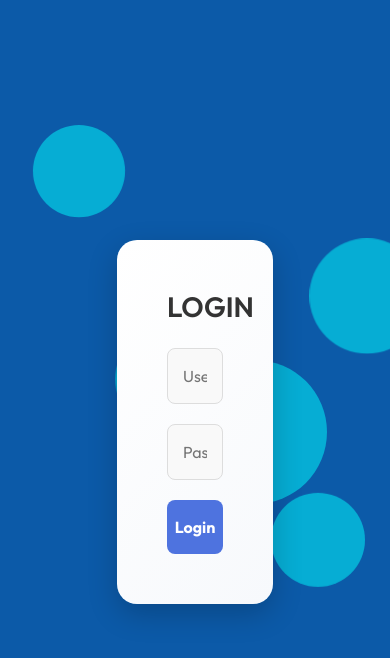
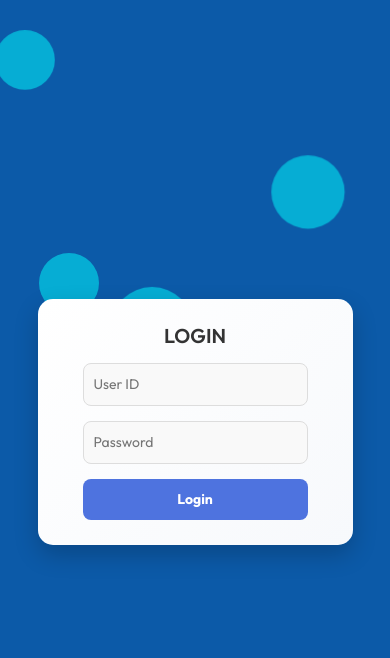
Before and after one commit to sheikh-asif-rahman/Labaid_HRMS, a React (Vite) app in the folder Frontend/: page /loginpage in a window 390 px wide. Shown: the top 658 px of the page. Built offline with nearby package versions, Linux system fonts and the light colour scheme.

Commit message:
26-01-2025

```diff
--- a/Frontend/src/Components/Dashboard/Dashboard.jsx
+++ b/Frontend/src/Components/Dashboard/Dashboard.jsx
@@ -87,16 +87,16 @@ const Dashboard = () => {
           </div>
         </div>
 
-        {/* Card 4 */}
+        {/* Card 4: Employee Directory */}
         <div className="col-md-4 mb-4">
           <div
-            className="card custom-card card-card4"
-            onClick={() => handleCardClick("Card 4")}
+            className="card custom-card card-employee-directory"
+            onClick={() => handleCardClick("")}
           >
             <div className="row g-0">
               <div className="col-md-8">
                 <div className="card-body">
-                  <h5 className="card-title">Card 4</h5>
+                  <h5 className="card-title">Employee Directory</h5>
                 </div>
               </div>
               <div className="col-md-4 d-flex justify-content-center align-items-center">
@@ -106,16 +106,16 @@ const Dashboard = () => {
           </div>
         </div>
 
-        {/* Card 5 */}
+        {/* Card 5: Training and Development */}
         <div className="col-md-4 mb-4">
           <div
-            className="card custom-card card-card5"
-            onClick={() => handleCardClick("Card 5")}
+            className="card custom-card card-training-development"
+            onClick={() => handleCardClick("")}
           >
             <div className="row g-0">
               <div className="col-md-8">
                 <div className="card-body">
-                  <h5 className="card-title">Card 5</h5>
+                  <h5 className="card-title">Training and Development</h5>
                 </div>
               </div>
               <div className="col-md-4 d-flex justify-content-center align-items-center">
@@ -125,16 +125,54 @@ const Dashboard = () => {
           </div>
         </div>
 
-        {/* Card 6 */}
+        {/* Card 6: Leave & Attendance Tracking */}
         <div className="col-md-4 mb-4">
           <div
-            className="card custom-card card-card6"
-            onClick={() => handleCardClick("Card 6")}
+            className="card custom-card card-leave-attendance"
+            onClick={() => handleCardClick("")}
           >
             <div className="row g-0">
               <div className="col-md-8">
                 <div className="card-body">
-                  <h5 className="card-title">Card 6</h5>
+                  <h5 className="card-title">Leave & Attendance Tracking</h5>
+                </div>
+              </div>
+              <div className="col-md-4 d-flex justify-content-center align-items-center">
+                <BsClipboard2Data size={70} />
+              </div>
+            </div>
+          </div>
+        </div>
+
+        {/* Card 7: Onboarding/Offboarding */}
+        <div className="col-md-4 mb-4">
+          <div
+            className="card custom-card card-onboarding-offboarding"
+            onClick={() => handleCardClick("")}
+          >
+            <div className="row g-0">
+              <div className="col-md-8">
+                <div className="card-body">
+                  <h5 className="card-title">Onboarding - Offboarding</h5>
+                </div>
+              </div>
+              <div className="col-md-4 d-flex justify-content-center align-items-center">
+                <BsClipboard2Data size={70} />
+              </div>
+            </div>
+          </div>
+        </div>
+
+        {/* Card 8: Performance Reviews */}
+        <div className="col-md-4 mb-4">
+          <div
+            className="card custom-card card-performance-reviews"
+            onClick={() => handleCardClick("")}
+          >
+            <div className="row g-0">
+              <div className="col-md-8">
+                <div className="card-body">
+                  <h5 className="card-title">Performance Reviews</h5>
                 </div>
               </div>
               <div className="col-md-4 d-flex justify-content-center align-items-center">
--- a/Frontend/src/Components/LoginCom/LoginCom.css
+++ b/Frontend/src/Components/LoginCom/LoginCom.css
@@ -1,4 +1,4 @@
-/* Login Page Styling */
+/* Base styling for login page */
 .logincom-page {
   display: flex;
   justify-content: center;
@@ -84,35 +84,36 @@
   }
 }
 
-  /* Container for the login form */
+/* Login container styling */
 .logincom-container {
-    background: linear-gradient(135deg, #ffffff, #f7f9fc); /* Light gradient background */
+  background: linear-gradient(135deg, #ffffff, #f7f9fc);
   width: 40%;
   padding: 50px;
-    border-radius: 20px; /* More rounded corners for a modern look */
-    box-shadow: 0 10px 30px rgba(0, 0, 0, 0.2); /* Softer and more visible shadow */
+  border-radius: 20px;
+  box-shadow: 0 10px 30px rgba(0, 0, 0, 0.2);
   position: relative;
-    z-index: 1; /* Ensure form is on top of bubbles */
-    text-align: center; /* Center-align the content */
+  z-index: 1;
+  text-align: center;
 }
 
-  /* Heading style */
 .logincom-heading {
-    font-size: 28px; /* Larger font size for better readability */
-    font-weight: 600; /* Bold text */
+  font-size: 28px;
+  font-weight: 600;
   margin-bottom: 25px;
   color: #333;
-    text-transform: uppercase; /* All uppercase for a more formal appearance */
+  text-transform: uppercase;
 }
 
-  /* Form styling */
 .logincom-form {
   display: flex;
   flex-direction: column;
-    gap: 20px; /* Add consistent spacing between elements */
+  gap: 20px;
 }
 
-  /* Input styling */
+.logincom-form-group {
+  width: 100%;
+}
+
 .logincom-form-input {
   width: 100%;
   padding: 15px;
@@ -129,7 +130,6 @@
   box-shadow: 0 0 8px rgba(78, 115, 223, 0.4);
 }
 
-  /* Button styling */
 .logincom-login-button {
   padding: 15px 0;
   font-size: 16px;
@@ -144,9 +144,163 @@
 
 .logincom-login-button:hover {
   background-color: #375a8c;
-    transform: translateY(-2px); /* Subtle lift effect on hover */
+  transform: translateY(-2px);
 }
 
 .logincom-login-button:active {
-    transform: translateY(0); /* Reset the lift effect when clicked */
+  transform: translateY(0);
 }
+
+/* Mobile responsive styles */
+@media (max-width: 768px) {
+  .logincom-page {
+    padding: 20px;
+    justify-content: center;
+    align-items: center; /* Centers the content vertically */
+    flex-direction: column; /* Ensure everything is stacked vertically */
+  }
+
+  .logincom-container {
+    width: 80%;
+    padding: 30px;
+    border-radius: 15px;
+    box-shadow: 0 10px 25px rgba(0, 0, 0, 0.2);
+    display: flex;
+    flex-direction: column;
+    align-items: center; /* Center the form content */
+  }
+
+  .logincom-heading {
+    font-size: 24px;
+    margin-bottom: 20px;
+  }
+
+  .logincom-form {
+    gap: 15px;
+  }
+
+  .logincom-form-input {
+    padding: 12px;
+    font-size: 14px;
+  }
+
+  .logincom-login-button {
+    font-size: 14px;
+    padding: 12px 0;
+  }
+
+  /* Adjust the bubble sizes */
+  .logincom-bubble {
+    width: 50px;
+    height: 50px;
+    animation-duration: 5s;
+  }
+
+  .logincom-bubble:nth-child(1) {
+    width: 60px;
+    height: 60px;
+    animation-duration: 6s;
+    top: 10%;
+    left: 5%;
+  }
+
+  .logincom-bubble:nth-child(2) {
+    width: 70px;
+    height: 70px;
+    animation-duration: 6.5s;
+    top: 30%;
+    left: 20%;
+  }
+
+  .logincom-bubble:nth-child(3) {
+    width: 90px;
+    height: 90px;
+    animation-duration: 7s;
+    top: 40%;
+    left: 40%;
+  }
+
+  .logincom-bubble:nth-child(4) {
+    width: 70px;
+    height: 70px;
+    animation-duration: 6s;
+    top: 55%;
+    left: 60%;
+  }
+
+  .logincom-bubble:nth-child(5) {
+    width: 80px;
+    height: 80px;
+    animation-duration: 6s;
+    top: 25%;
+    left: 75%;
+  }
+}
+
+@media (max-width: 480px) {
+  .logincom-container {
+    width: 90%;
+    padding: 25px;
+  }
+
+  .logincom-heading {
+    font-size: 20px;
+    margin-bottom: 15px;
+  }
+
+  .logincom-form-input {
+    padding: 10px;
+    font-size: 14px;
+  }
+
+  .logincom-login-button {
+    font-size: 14px;
+    padding: 10px 0;
+  }
+
+  .logincom-bubble {
+    width: 40px;
+    height: 40px;
+    animation-duration: 5s;
+  }
+
+  .logincom-bubble:nth-child(1) {
+    width: 50px;
+    height: 50px;
+    animation-duration: 5.5s;
+    top: 10%;
+    left: 0%;
+  }
+
+  .logincom-bubble:nth-child(2) {
+    width: 60px;
+    height: 60px;
+    animation-duration: 6s;
+    top: 30%;
+    left: 10%;
+  }
+
+  .logincom-bubble:nth-child(3) {
+    width: 70px;
+    height: 70px;
+    animation-duration: 6.5s;
+    top: 40%;
+    left: 30%;
+  }
+
+  .logincom-bubble:nth-child(4) {
+    width: 60px;
+    height: 60px;
+    animation-duration: 6s;
+    top: 50%;
+    left: 50%;
+  }
+
+  .logincom-bubble:nth-child(5) {
+    width: 70px;
+    height: 70px;
+    animation-duration: 6s;
+    top: 20%;
+    left: 70%;
+  }
+}
--- a/Frontend/src/Components/ReportSearch/ReportSearch.jsx
+++ b/Frontend/src/Components/ReportSearch/ReportSearch.jsx
@@ -74,7 +74,7 @@ const ReportSearch = () => {
   }, [userType]);
 
   const handleReset = () => {
-    setUserType(locations[0] || "");
+    setUserType("");
     setUserId("");
     setFromDate(new Date().toISOString().split("T")[0]);
     setToDate(new Date().toISOString().split("T")[0]);
```
Also changed, not shown: Frontend/src/Components/Dashboard/Dashboard.css (+35 -60 lines), Frontend/src/Components/DataCard/DataCard.css (+40 -141 lines), Frontend/src/Components/DataCard/DataCard.jsx (+22 -79 lines). Lines whose indentation alone changed are shown as unchanged.
